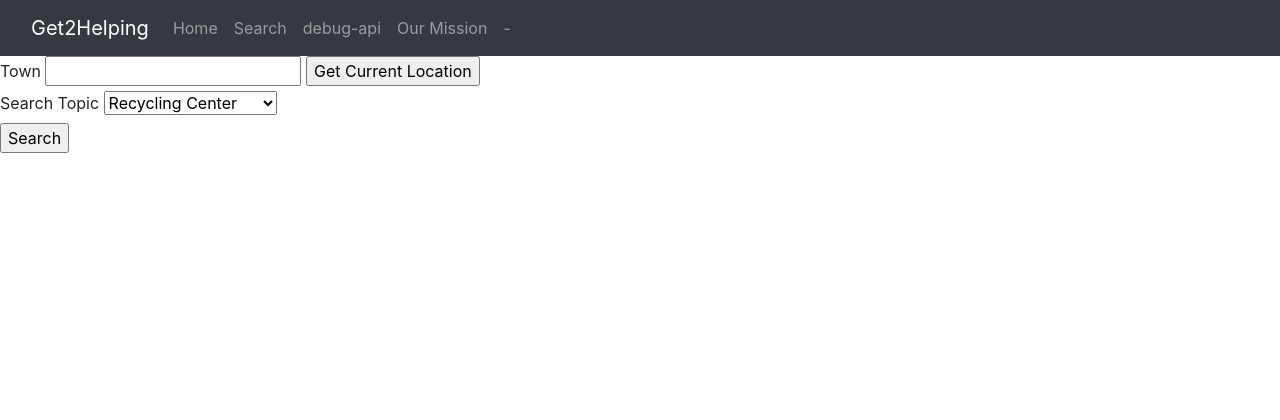
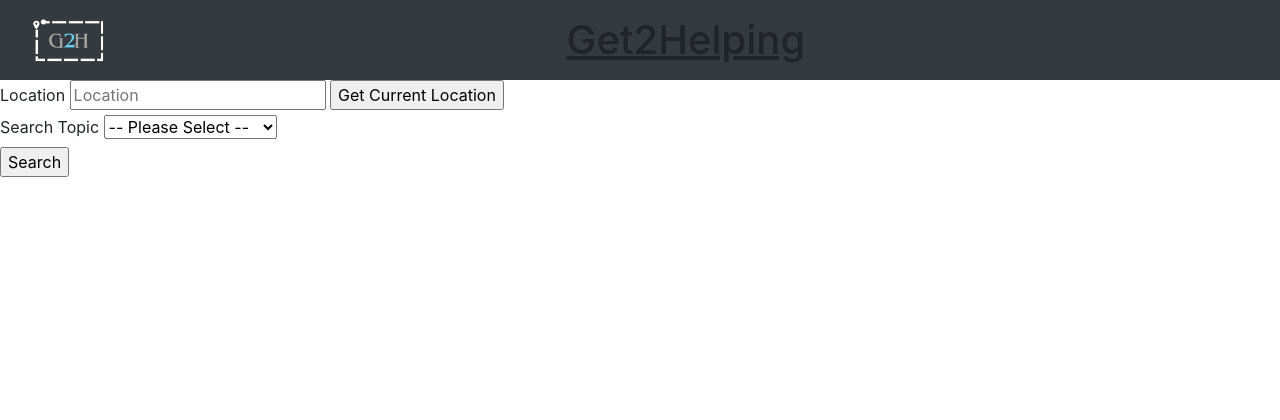
Before and after one commit to abahr35/Get2Helping, a Flask app: page /search in a window 1280 px wide. Shown: the top 420 px of the page. Run offline with Flask 3, Linux system fonts and the light colour scheme; some libraries are stand-ins or nearby versions.

Commit message:
started transition of homepage, added logo, organized search page, made the location pin better

```diff
--- a/app.py
+++ b/app.py
@@ -16,6 +16,21 @@
 @app.route('/')
 def home():  # put application's code here
     return render_template('home.html', name="Get2Helping")
+
+@app.route('/th', methods=["GET", "POST"])
+def test_home():
+    form = LocationInputForm()
+    if form.validate_on_submit():
+        query = gglObj.nearby_search(location=form.town.data, keyword=form.topic.data, radius=5000)
+
+        UserLocation = form.town.data
+        for place in query.places:
+            place.get_details()
+        flash(f"Searching for {form.topic.data} ", "success")
+        return render_template("ResultingMaps.html", places=query.places, userlocation=UserLocation)
+    else:
+        flash("Query Unsuccessful. Please check Town and Topic", "danger")
+    return render_template("test_home.html", name="Search", form=form)
 
 
 @app.route('/about')
--- a/forms.py
+++ b/forms.py
@@ -4,10 +4,12 @@
 
 
 class LocationInputForm(FlaskForm):
-    town = StringField("Town", validators=[DataRequired()])
+    town = StringField("Location", validators=[DataRequired()], render_kw={"placeholder": "Location"}, )
     get_location = SubmitField('Get Current Location')
     # (value, label)
     topic = SelectField("Search Topic",
-                        choices=[("Recycling Center", "Recycling Center"), ("Animal Adoption", "Animal Adoption"),
-                                 ("Volunteer Locations", "Volunteer Locations")])
+                        choices=[("", "-- Please Select --"), ("Recycling Center", "Recycling Center"),
+                                 ("Animal Adoption", "Animal Adoption"),
+                                 ("Volunteer Locations", "Volunteer Locations")],
+                        validators=[DataRequired(message="Please select a business type")])
     submit = SubmitField("Search")
--- a/templates/ResultingMaps.html
+++ b/templates/ResultingMaps.html
@@ -34,7 +34,6 @@
             </div>
 
             {# Map Object - from user coordinates WIP#}
-
             <!--Script for map/ probably api intensive-->
             <script src="{{ url_for('static', filename='js/map.js') }}" defer></script>
             <script async defer src="https://maps.googleapis.com/maps/api/js?key=AIzaSyDs8VKdl9noduet_kYpiBM_MRXL64YfZBY&callback=initMap&libraries=&v=weekly"></script>
--- a/templates/layout.html
+++ b/templates/layout.html
@@ -4,6 +4,7 @@
         <!-- Required meta tags -->
     <meta charset="utf-8">
     <meta name="viewport" content="width=device-width, initial-scale=1, shrink-to-fit=no">
+    <link rel="stylesheet" href="https://cdnjs.cloudflare.com/ajax/libs/font-awesome/6.0.0-beta3/css/all.min.css">
 
     <!-- Bootstrap CSS -->
     <link rel="stylesheet" href="https://maxcdn.bootstrapcdn.com/bootstrap/4.0.0/css/bootstrap.min.css" integrity="sha384-Gn5384xqQ1aoWXA+058RXPxPg6fy4IWvTNh0E263XmFcJlSAwiGgFAW/dAiS6JXm" crossorigin="anonymous">
@@ -21,20 +22,20 @@
         <header>
             <nav class="navbar navbar-expand-lg navbar-dark bg-dark">
                 <div class="container-fluid">
-                    <a class="navbar-brand" href="/">Get2Helping</a>
+                    <a class="navbar-brand" href="/">
+                        <img src="{{ url_for('static', filename="images/logo.png")}}" alt="Get2Helping" style="height: 45px">
+                    </a>
                     <button type="button" class="navbar-toggler" data-bs-toggle="collapse" data-bs-target="#navbarCollapse">
                         <span class="navbar-toggler-icon"></span>
                     </button>
                     <div class="collapse navbar-collapse" id="navbarCollapse">
-                        <div class="navbar-nav">
-                            <a href="{{ url_for('home') }}" class="nav-item nav-link">Home</a>
-                            <a href="{{ url_for('search') }}" class="nav-item nav-link">Search</a>
-                            <a href="{{ url_for('test_maps') }}" class="nav-item nav-link">debug-api</a>
-                        </div>
-                            <div class="navbar-nav ms-auto">
-                                <a href="{{ url_for('about') }}" class="nav-item nav-link">Our Mission</a>
-                                <a href="#" class="nav-item nav-link">-</a>
-                            </div>
+{#                        <div class="navbar-nav">#}
+{#                            <a href="{{ url_for('home') }}" class="nav-item nav-link">Home</a>#}
+{#                            <a href="{{ url_for('about') }}" class="nav-item nav-link">Our Mission</a>#}
+{#                        </div>#}
+                    </div>
+                    <div class="container-fluid justify-content-lg-center">
+                        <h1 class="text-center pt-2"><u>Get2Helping</u></h1>
                     </div>
                 </div>
             </nav>
```
Also changed, not shown: templates/test_home.html (added, +73 -0 lines), static/images/image1.jpg (renamed from static/image1.jpg), static/images/image2.jpg (renamed from static/image2.jpg), static/images/image3.jpg (renamed from static/image3.jpg), static/images/logo.png (renamed from static/logoimagewhiteborder.png).
